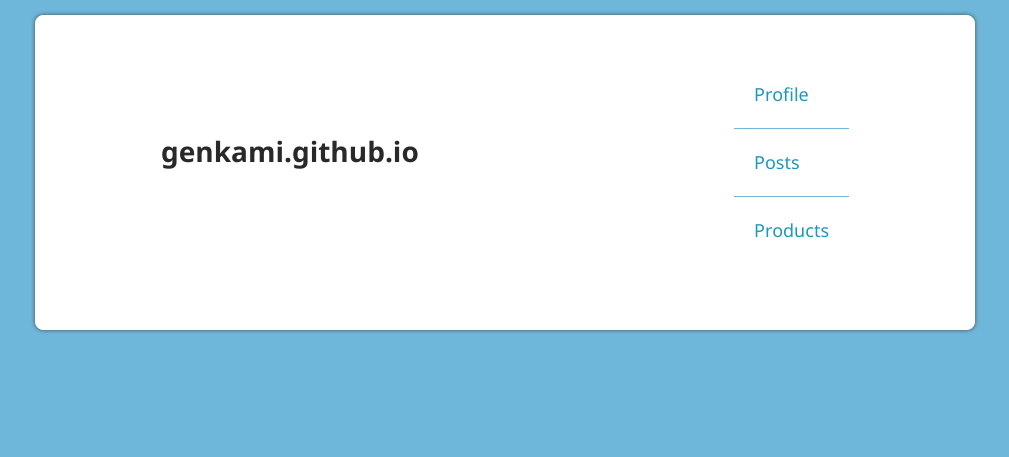
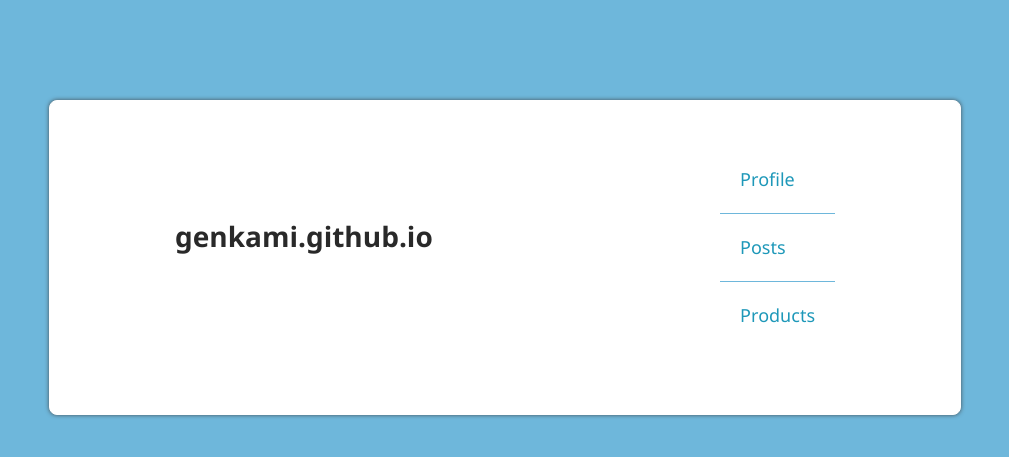
Before and after one commit to genkami/genkami.github.io, a Jekyll site: the page built from index.html, in a window 1280 px wide. Shown: the top 457 px of the page, without its empty margins (135-1144 px from the left). Built offline with Jekyll 4.4.1, drawn with Linux system fonts in a browser that asks for light colours.

Commit message:
トップページは横のマージン広く取るようにした

```diff
--- a/assets/css/toppage.scss
+++ b/assets/css/toppage.scss
@@ -2,6 +2,13 @@
 ---
 @import "common";
 @import "theme";
+
+.wrapper.top-wrapper {
+    margin-top: 100px;
+    width: 860px;
+    margin-left: auto;
+    margin-right: auto;
+}
 
 .top-nav {
     @include clear-float;
@@ -26,12 +33,24 @@
     border-bottom: none;
 }
 
+@media print, screen and (max-width: 1200px) {
+    .wrapper.top-wrapper {
+        width: auto;
+        margin-left: 120px;
+        margin-right: 120px;
+    }
+}
+
 @media print, screen and (max-width: 960px) {
     .top-nav {
         margin-left: 50px;
         margin-right: 50px;
     }
 
+    .wrapper.top-wrapper {
+        margin-left: 70px;
+        margin-right: 70px;
+    }
 }
 
 @media print, screen and (max-width: 720px) {
@@ -52,4 +71,19 @@
     .top-nav ul li {
         text-align: center;
     }
+
+    .wrapper.top-wrapper {
+        margin-top: 15px;
+        margin-left: 20px;
+        margin-right: 20px;
+    }
 }
+
+@media print, screen and (max-width: 480px) {
+    .wrapper.top-wrapper {
+        margin-left: 5px;
+        margin-right: 5px;
+        padding-left: 10px;
+        padding-right: 10px;
+    }
+}
--- a/index.html
+++ b/index.html
@@ -9,7 +9,7 @@
     <link rel="stylesheet" href="{{ '/assets/css/toppage.css' | relative_url }}"
   </head>
   <body>
-    <div class="wrapper">
+    <div class="wrapper top-wrapper">
       <section>
         <nav class="top-nav">
           <h1>genkami.github.io</h1>
```
